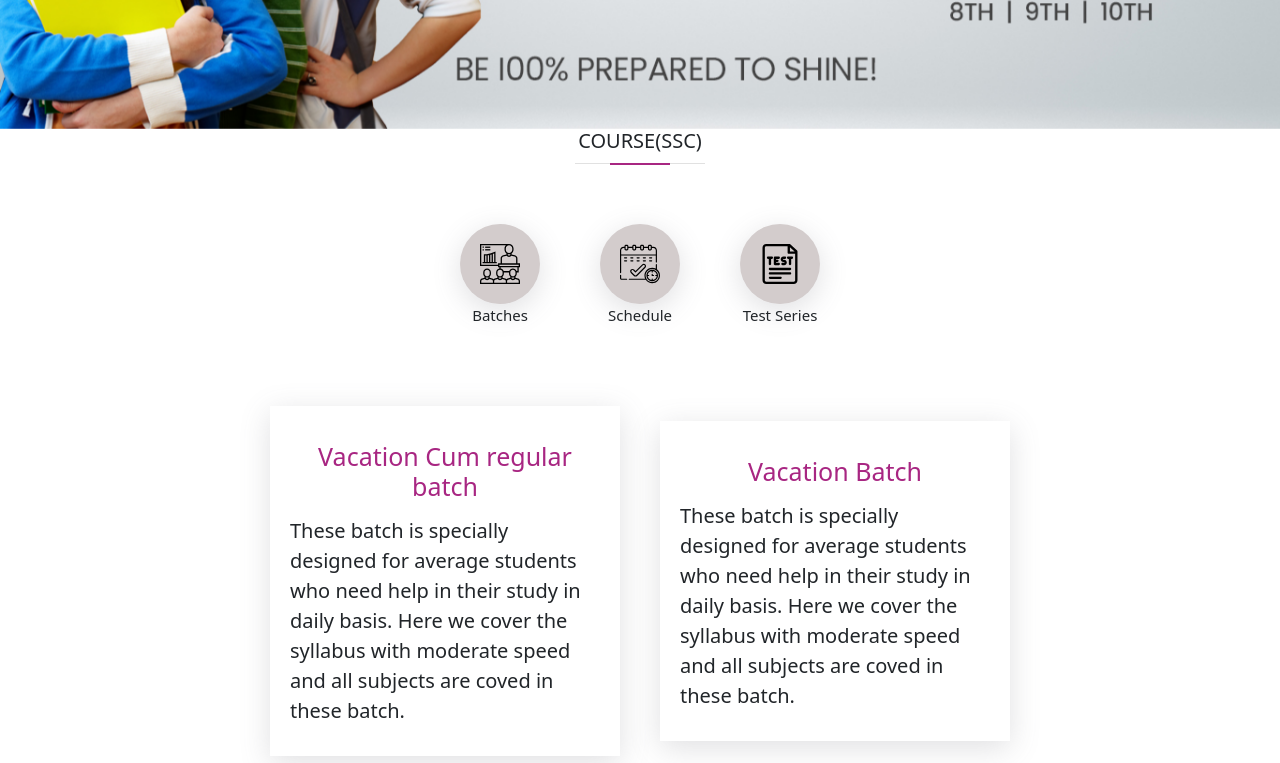
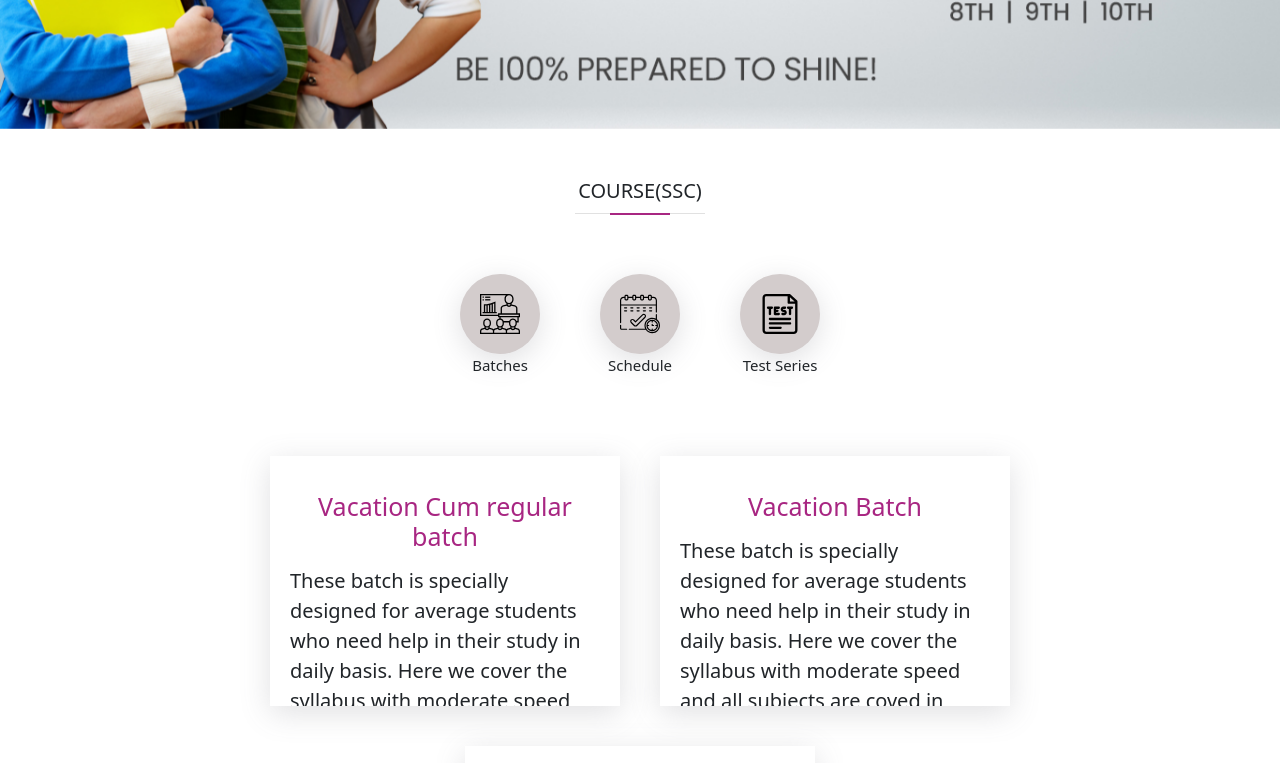
Before and after one commit to Bholu-123/Student-Tutorials, a React (Create React App) app: page /SSC in a window 1280 px wide. Shown: the part 440-1203 px from the top of the page. Built offline with nearby package versions, Linux system fonts and the light colour scheme.

Commit message:
change in styling

```diff
--- a/public/index.html
+++ b/public/index.html
@@ -32,7 +32,7 @@
       work correctly both with client-side routing and a non-root public URL.
       Learn how to configure a non-root public URL by running `npm run build`.
     -->
-    <title>Student Tutorial</title>
+    <title>Student's Tutorial</title>
   </head>
   <body>
     <noscript>You need to enable JavaScript to run this app.</noscript>
--- a/src/App.js
+++ b/src/App.js
@@ -22,7 +22,6 @@ const App = () => {
       <Banner />
       <Switch>
         <Route path="/" exact component={Home} />
-        <Route path="/about" exact component={About} />
         <Route path="/gallery" exact component={GalleryContainer} />
         <Route path="/contact" exact component={Contact} />
         <Route path="/SSC" exact component={CourseSsc} />
--- a/src/Components/Navigation.js
+++ b/src/Components/Navigation.js
@@ -51,7 +51,7 @@ function Navbar() {
             </li>
 
             <li className="nav-item">
-              <Link to="/about" className="nav-links" onClick={closeMobileMenu}>
+              <Link to="/" className="nav-links" onClick={closeMobileMenu}>
                 About
               </Link>
             </li>
--- a/src/Style/CourseSsc.css
+++ b/src/Style/CourseSsc.css
@@ -1,6 +1,6 @@
-/* .course-ssc{
+.course-ssc{
     padding: 5rem 1rem;
-} */
+}
 
 .course-ssc h2{
     text-align: center;
@@ -71,6 +71,8 @@
 
 .batch-card{
     width: 35rem;
+    height: 25rem;
+    overflow-y: auto;
     margin: 2rem;
     padding: 2rem;
     box-shadow: rgba(100, 100, 111, 0.2) 0px 7px 29px 0px;
@@ -98,7 +100,8 @@
 
 .batch-card p{
     font-size: 2rem;
-
+    /* height: 150px;
+    overflow-y: auto; */
 }
 
 .shedule_table{
--- a/src/Style/Faq.css
+++ b/src/Style/Faq.css
@@ -1,5 +1,5 @@
 .faqs{
-    background-image: url("../assets/faqs-concept.jpg");
+    background-image: url("../assets/faq1.jpeg");
     background-position: 0% -251px;
     padding: 50px 0px;
     background-size: cover;
```
Also changed, not shown: src/assets/faq.jpg (added), src/assets/faq1.jpeg (added).
